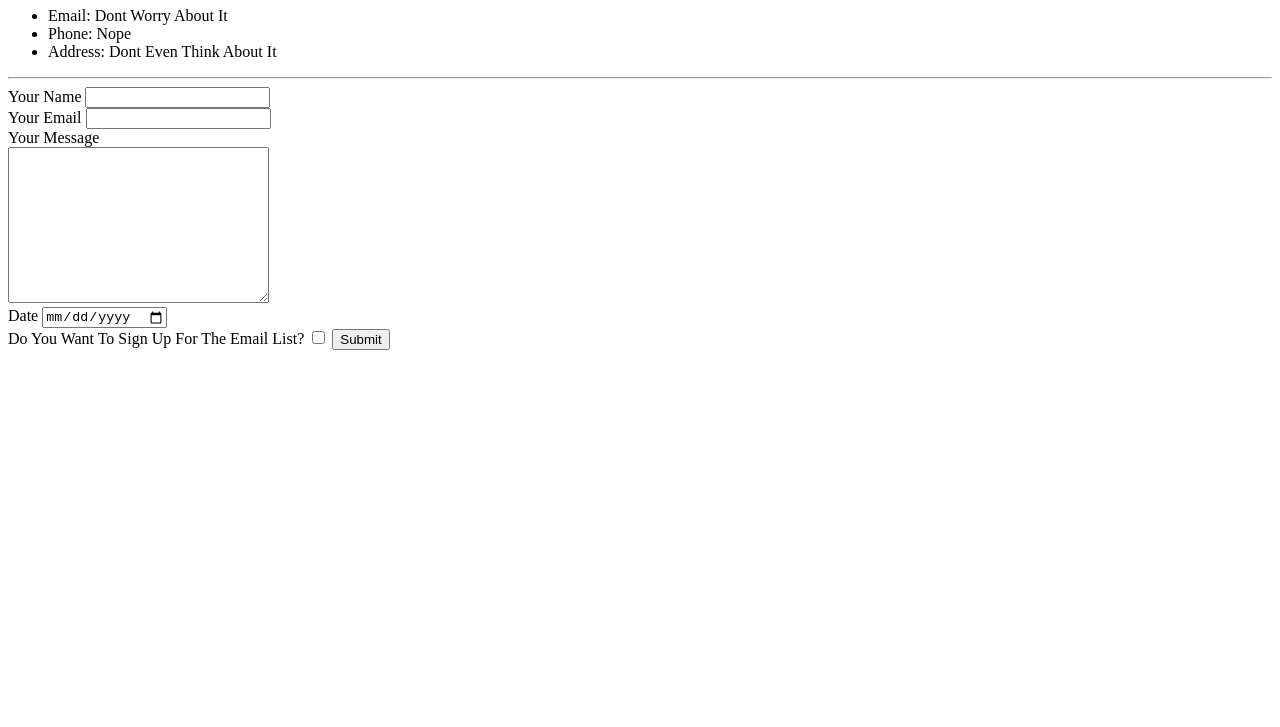
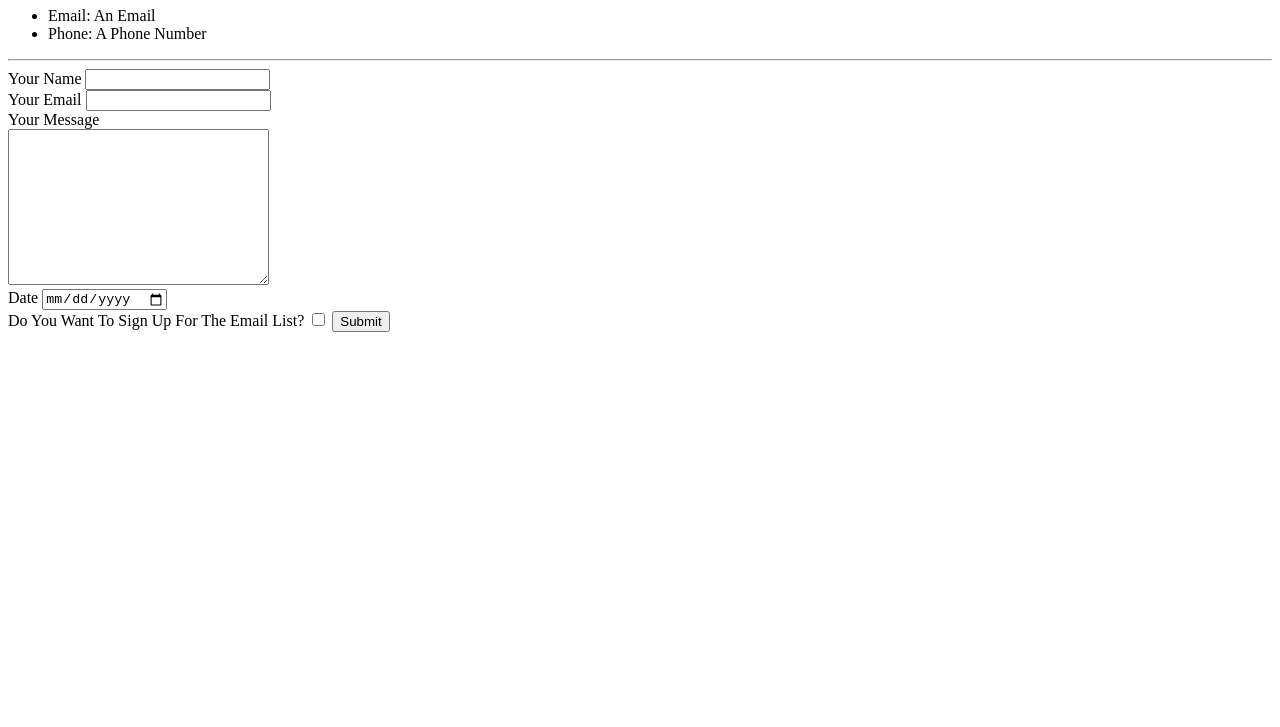
Before and after one commit to Spdmn001/cv, a plain HTML site: page contact me.html in a window 1280 px wide. Shown: the part 73-800 px from the top of the page. Drawn offline with Linux system fonts and the light colour scheme.

Commit message:
Update contact me.html

```diff
--- a/contact me.html
+++ b/contact me.html
@@ -7,9 +7,8 @@
   <body>
   <ul>
     <h1>Contact Details</h1>
-    <li>Email: Dont Worry About It</li>
-    <li>Phone: Nope</li>
-    <li>Address: Dont Even Think About It</li>
+    <li>Email: An Email</li>
+    <li>Phone: A Phone Number</li>
   </ul>
   <hr>
   <form action="mailto:xfit001@gmail.com" method="post" enctype="text/plain">
```
